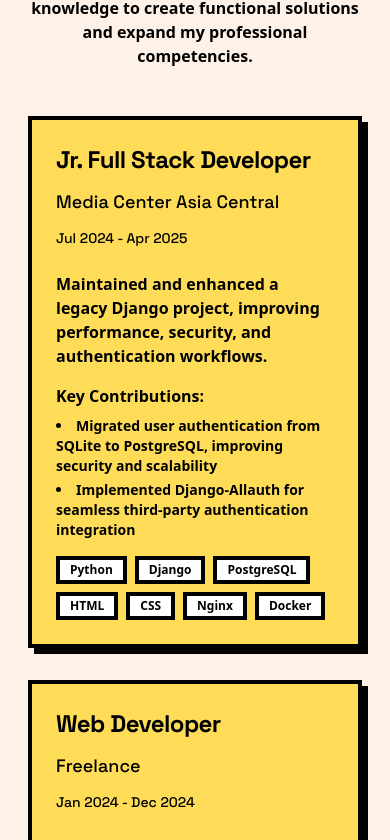
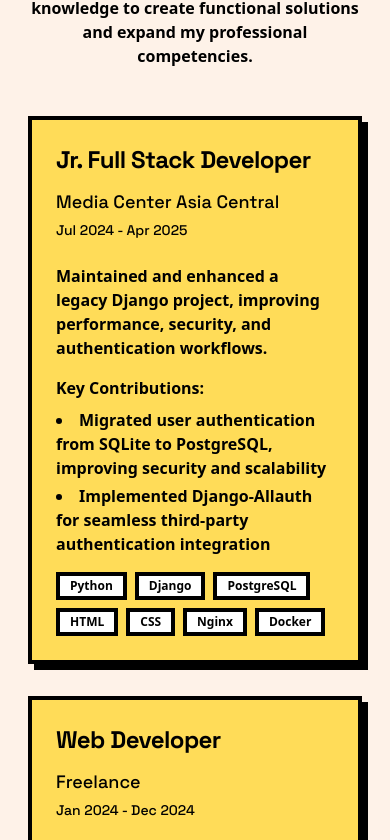
Before and after one commit to huajar/neobrutalism-portfolio, a Next.js app: page / in a window 390 px wide. Shown: the part 1312-2152 px from the top of the page. Built offline with nearby package versions, Linux system fonts and the light colour scheme; no server answers.

Commit message:
refactor: remove unnecessary class names in Experience component and update Spanish translation for openToWork

```diff
--- a/components/home/experience.tsx
+++ b/components/home/experience.tsx
@@ -97,7 +97,7 @@
             <div key={exp.id}>
               <Card className="border-4">
                 <CardHeader className="pb-2">
-                  <div className="flex flex-col md:flex-row md:justify-between md:items-start gap-2">
+                  <div className="flex flex-col md:flex-row md:justify-between md:items-start">
                     <div>
                       <CardTitle className={`text-2xl font-black ${space_Grotesk.className}`}>{exp.title}</CardTitle>
                       <CardDescription className={`text-lg font-medium text-primary ${space_Grotesk.className}`}>
@@ -112,10 +112,10 @@
                 <CardContent className="pt-4">
                   <p className="mb-4 font-base">{exp.description}</p>
                   <div className="mb-4">
-                    <p className="text-base font-semibold mb-2">
+                    <p className="font-semibold mb-2">
                       {t("experience.keyAchievements")}
                     </p>
-                    <ul className="space-y-1 list-disc list-inside text-sm font-base text-muted-foreground">
+                    <ul className="space-y-1 list-disc list-inside font-base text-muted-foreground">
                       {exp.achievements.map((achievement, i) => (
                         <li key={i}>{achievement}</li>
                       ))}
--- a/messages/es.json
+++ b/messages/es.json
@@ -6,7 +6,7 @@
     "experience": "Experiencia"
   },
   "header": {
-    "openToWork": "Disponible para trabajar, ¡conectémonos!",
+    "openToWork": "Disponible para trabajar, ¡conectemos!",
     "menu": "Menú"
   },
   "hero": {
```
